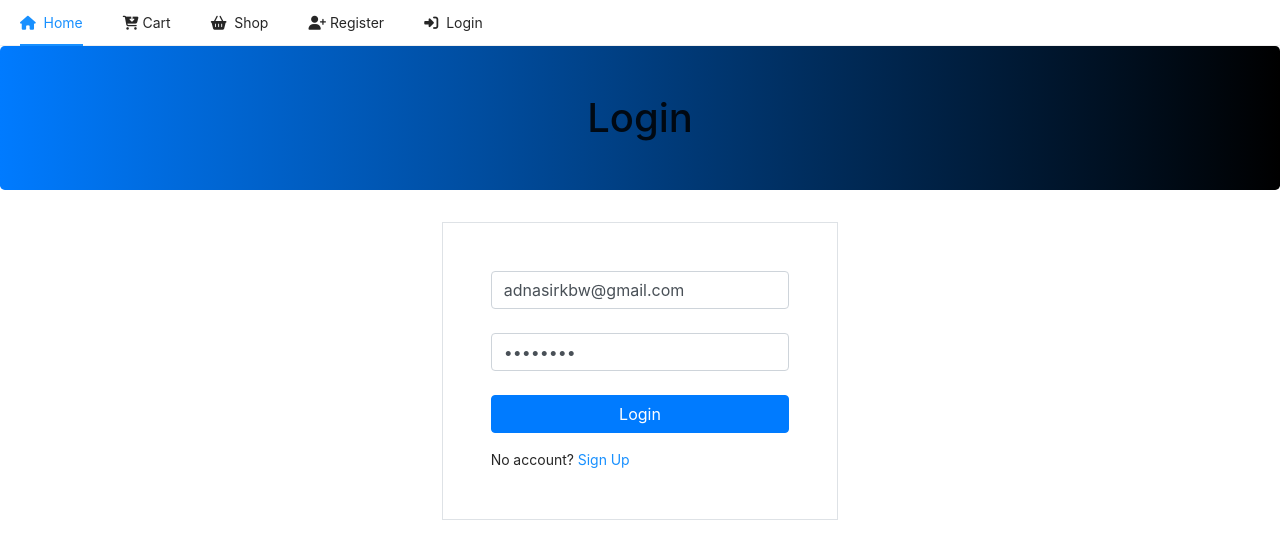
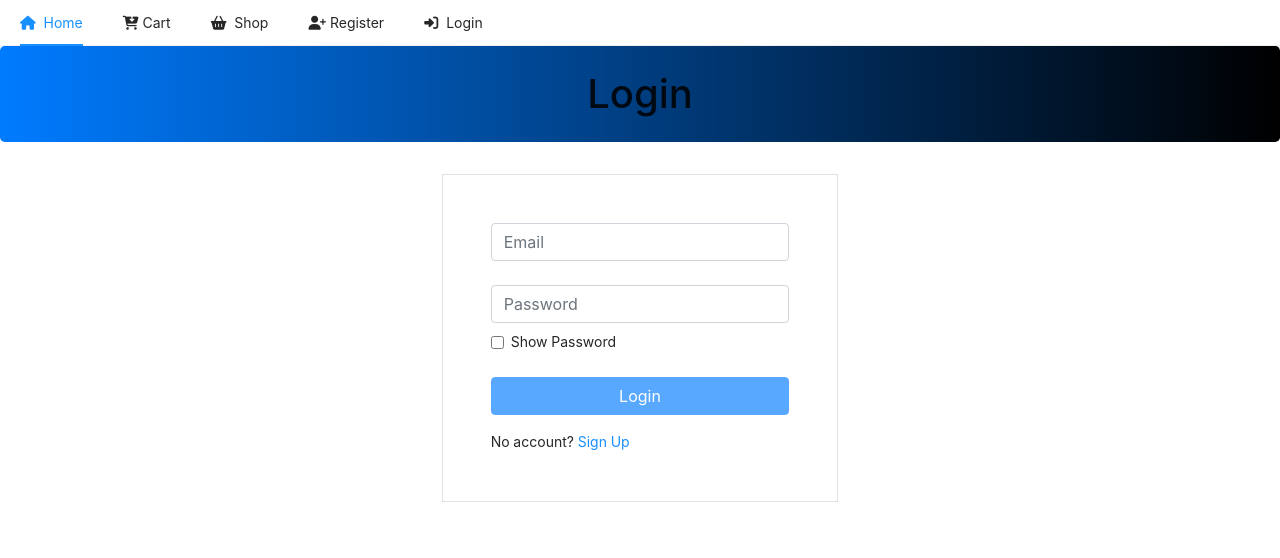
Before and after one commit to M-adeelnasir/E-store, a React (Create React App) app in the folder client/: page /login in a window 1280 px wide. Shown: the top 558 px of the page. Built offline with nearby package versions, Linux system fonts and the light colour scheme.

Commit message:
login complete --client

```diff
--- a/client/src/pages/auth/Login.js
+++ b/client/src/pages/auth/Login.js
@@ -1,23 +1,51 @@
 import React, { useState } from 'react'
 import { Link } from 'react-router-dom';
 import Header from '../../components/navbar/Header';
+import { login } from '../../requests/user';
+import { toast } from 'react-toastify'
 
-const Login = () => {
+const Login = ({ history }) => {
 
-    const [email, setEmail] = useState('adnasirkbw@gmail.com');
-    const [password, setPassword] = useState('hello123');
+    const [email, setEmail] = useState("");
+    const [password, setPassword] = useState('');
     const [loading, setLoading] = useState(false)
+    const [error, setError] = useState("")
+    const [showhide, setShowhide] = useState(false)
+
+
 
 
     const handleLogin = async (e) => {
         e.preventDefault()
+        setLoading(true)
+        try {
+            const { data: user } = await login(email, password)
+            setLoading(false)
+            setShowhide(false)
+            toast("Logged In Successful")
+            history.push('/')
+        } catch (err) {
+            setError(err.response.data.msg)
+            setLoading(false)
+
+
+        }
+
     }
 
     const form = () => (<form onSubmit={handleLogin} >
         <input type="email" className="form-control mb-4" placeholder="Email" value={email} onChange={(e) => setEmail(e.target.value)} />
-        <input type="password" className="form-control mb-4" placeholder="Password" value={password} onChange={(e) => setPassword(e.target.value)} />
+        <input type={showhide ? "text" : "password"} className="form-control mb-2" placeholder="Password" value={password} onChange={(e) => setPassword(e.target.value)} />
 
-        <button disabled={!password || !email} className="btn btn-primary m-auto w-100" ><span>Login</span></button>
+        <div className="form-check mb-4">
+            <input className="form-check-input" type="checkbox" value="" id="flexCheckDefault" onChange={() => setShowhide(!showhide)} />
+            <label className="form-check-label" htmlFor="flexCheckDefault">
+                Show Password
+            </label>
+        </div>
+        {error && <div className="text-danger mt-0 mb-2" >{error}</div>}
+
+        <button disabled={!email || !password} className="btn btn-primary m-auto w-100" type="submit">{loading ? <div class="spinner-border spinner-border-sm" > </div> : <span>Login</span>}</button>
     </form>)
 
 
@@ -25,7 +53,7 @@ const Login = () => {
     return (
         <>
             <Header />
-            <h1 className='jumbotron bg-primary text-center pt-5 pb-5 grad'>Login</h1>
+            <h1 className='jumbotron bg-primary text-center pt-4 pb-4 grad'>Login</h1>
 
             <div className="container mt-3 col-md-4 ">
                 <div className="border p-5 ">
--- a/client/src/pages/auth/Register.js
+++ b/client/src/pages/auth/Register.js
@@ -1,17 +1,14 @@
 import { Link } from 'react-router-dom';
-import React, { useState, useEffect } from 'react';
+import React, { useState } from 'react';
 import Header from '../../components/navbar/Header';
 import { toast } from 'react-toastify';
 import { register } from '../../requests/user';
 
 
 const Register = () => {
-    // const [email, setEmail] = useState('adeelnasirkbw@gmail.com');
-    // const [name, setName] = useState('adeel nasir');
-    // const [password, setPassword] = useState('')
-    // const [confirmPassword, setConfirmPassword] = useState('')
     const [error, setError] = useState('')
     const [showhide, setShowhide] = useState(false)
+    const [loading, setLoding] = useState(false)
 
     const [values, setValues] = useState({ name: "", email: "", password: "", confirmPassword: "" })
 
@@ -28,16 +25,20 @@ const Register = () => {
 
     const handleRegister = async (e) => {
         e.preventDefault();
+
         if (password !== confirmPassword) {
             setError("Password does not match")
             return
         }
+        setLoding(true)
         try {
             const { data } = await register(name, email, password)
             toast("Register Succesfull")
+            setLoding(false)
+            setShowhide(false)
             setValues({ ...values, name: "", password: "", email: "", confirmPassword: "" })
         } catch (err) {
-            console.log(err.response.data.msg);
+            setLoding(false)
             setError(err.response.data.msg)
         }
     }
@@ -59,7 +60,8 @@ const Register = () => {
         </div>
 
         {error && <div className="text-danger mt-0 mb-2" >{error}</div>}
-        <button disabled={!email} className="btn btn-primary m-auto w-100" type="submit">Register</button>
+
+        <button disabled={!email || !password || !confirmPassword} className="btn btn-primary m-auto w-100" type="submit">{loading ? <div class="spinner-border spinner-border-sm" > </div> : <span>Register</span>}</button>
     </form>
 
 
--- a/client/src/requests/user.js
+++ b/client/src/requests/user.js
@@ -3,3 +3,7 @@ import axios from 'axios';
 export const register = async (name, email, password) => {
     return await axios.post(`${process.env.REACT_APP_BACKENED_REQUEST}/register`, { name, email, password })
 }
+
+export const login = async (email, password) => {
+    return await axios.post(`${process.env.REACT_APP_BACKENED_REQUEST}/login`, { email, password })
+}
```
